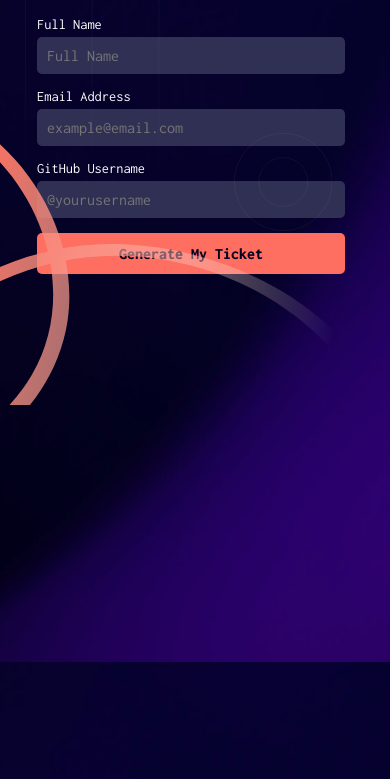
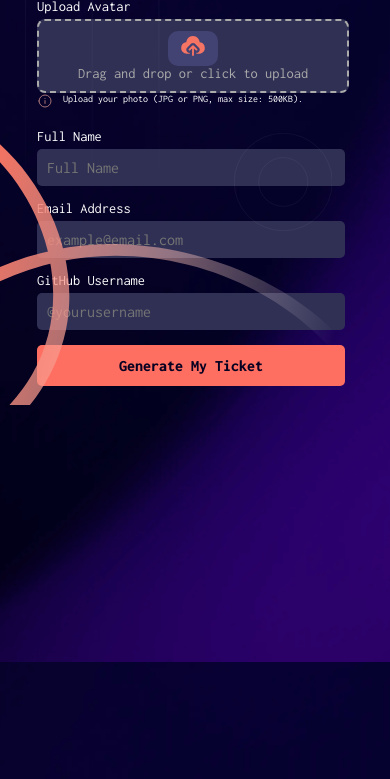
Before and after one commit to Emmytweg/coding-conference, a plain HTML site: page index.html in a window 390 px wide. Shown: the part 373-1152 px from the top of the page. Drawn offline with Linux system fonts and the light colour scheme.

Commit message:
Update style.css

```diff
--- a/style.css
+++ b/style.css
@@ -391,7 +391,7 @@ margin-left: 5em;
                 padding-left: 5%;
             }
             .container{
-                top: -5em;
+                top: 2em;
                 max-width: 400px;
                 width: 90%;
                 /* padding: 0; */
```
